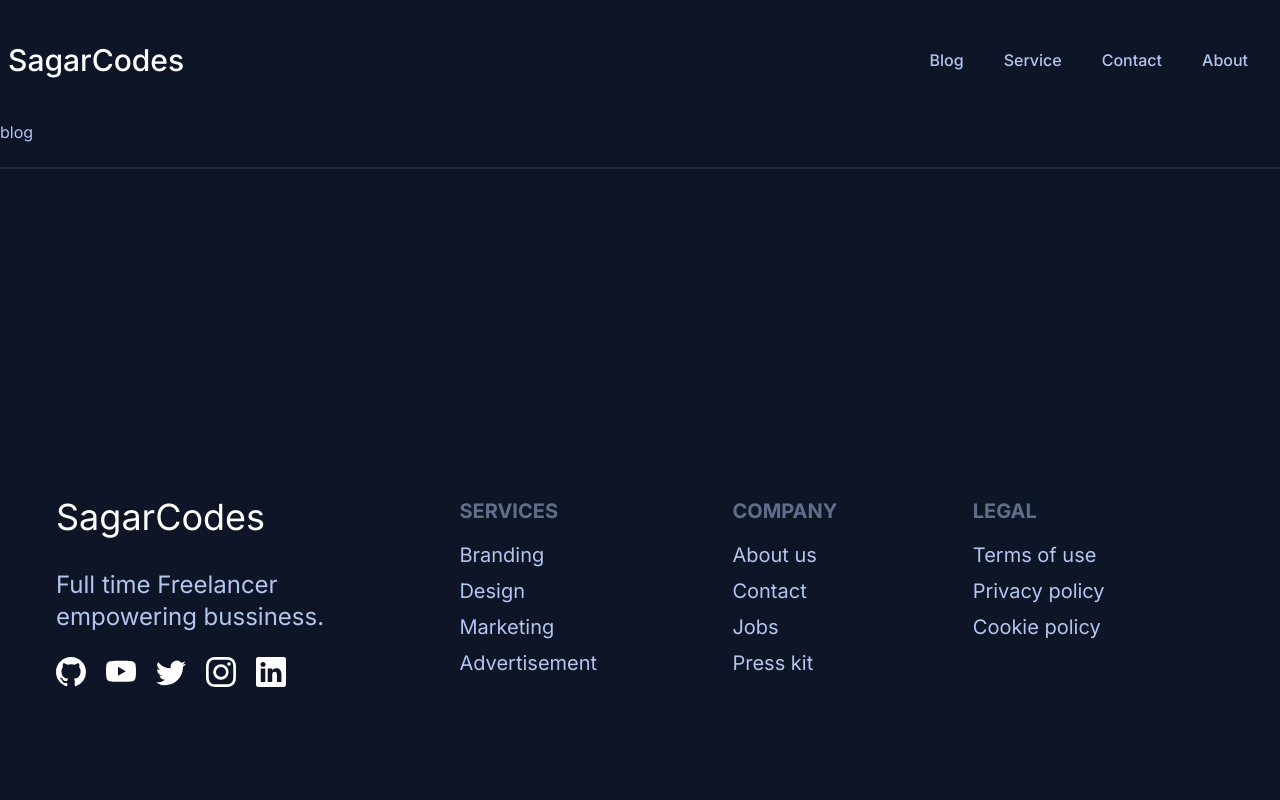
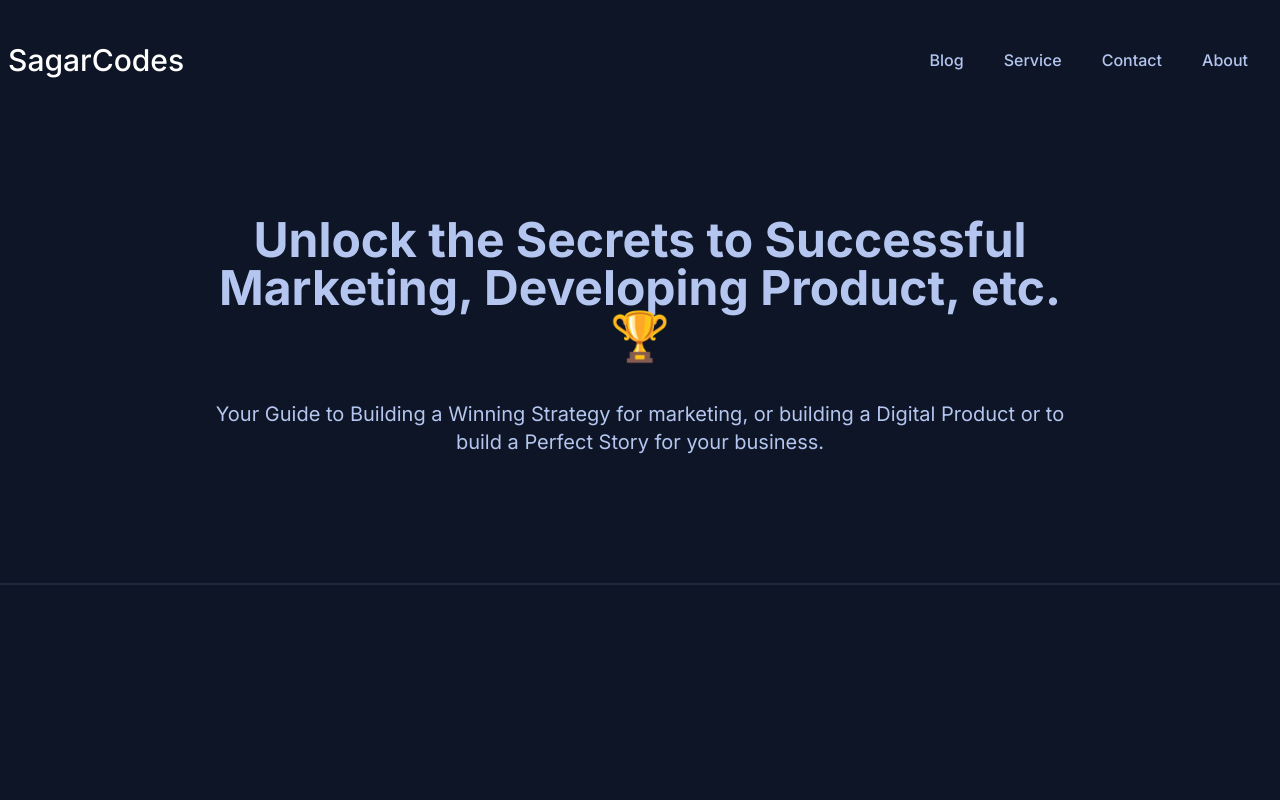
Before and after one commit to sgrds/sagarCodes, a Next.js app: page /blog in a window 1280 px wide. Shown: the top 800 px of the page. Built offline with nearby package versions, Linux system fonts and the light colour scheme.

Commit message:
created hero section for the  blogPage /blog

```diff
--- a/src/app/blog/page.jsx
+++ b/src/app/blog/page.jsx
@@ -1,7 +1,25 @@
 import React from "react";
 
 const page = () => {
-  return <div>blog</div>;
+  return (
+    <div>
+      <div className="hero my-20 bg-base-200">
+        <div className="hero-content text-center">
+          <div className="max-w-4xl">
+            <h1 className="text-5xl font-bold">
+              Unlock the Secrets to Successful Marketing, Developing Product,
+              etc.🏆
+            </h1>
+            <p className="py-6 text-xl mt-4">
+              Your Guide to Building a Winning Strategy for marketing, or
+              building a Digital Product or to build a Perfect Story for your
+              business.
+            </p>
+          </div>
+        </div>
+      </div>
+    </div>
+  );
 };
 
 export default page;
```
